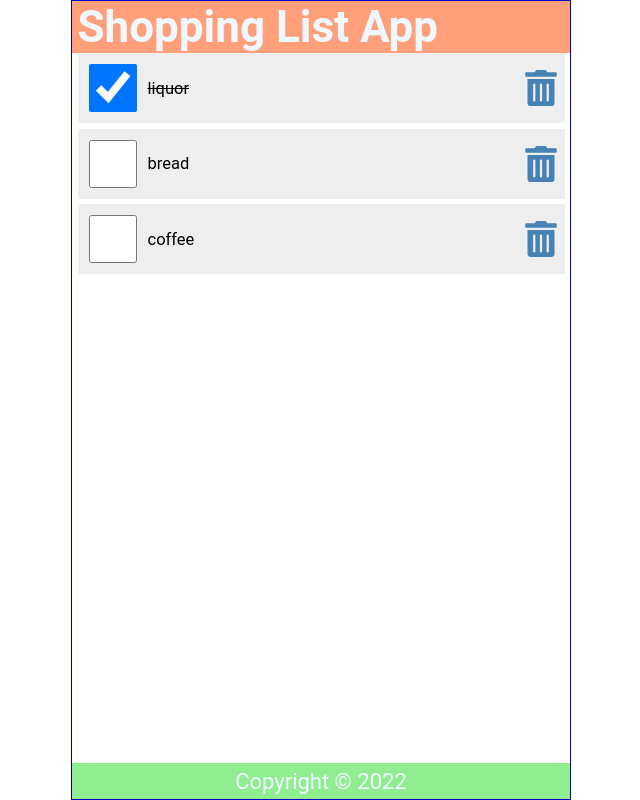
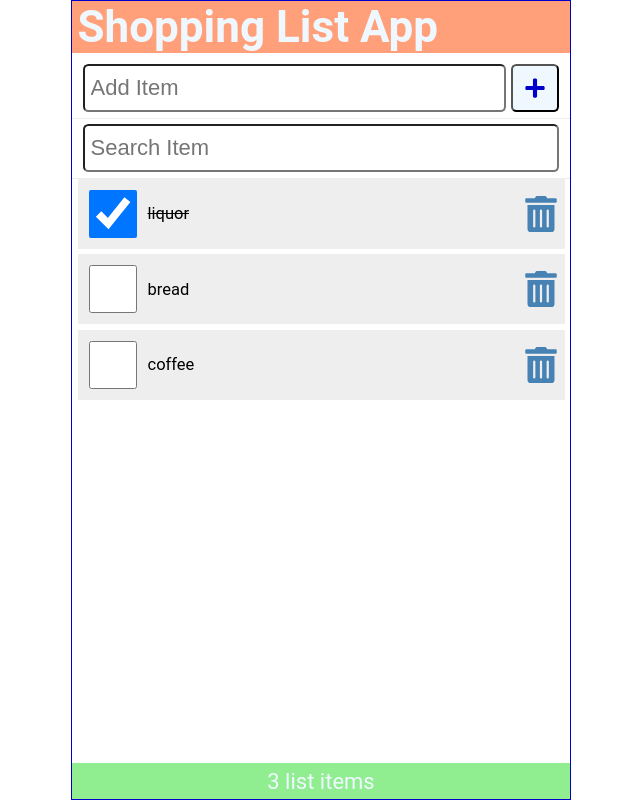
Before and after one commit to TranVinh-ds/shopping-list-app, a React (Create React App) app: page / in a window 1280 px wide. Shown: the whole page, without its empty margins (319-959 px from the left). Built offline with nearby package versions, Linux system fonts and the light colour scheme.

Commit message:
create add item and search item inputs

```diff
--- a/src/App.js
+++ b/src/App.js
@@ -1,4 +1,6 @@
 import Header from './components/Header';
+import AddItem from './components/AddItem';
+import SearchItem from './components/SearchItem';
 import Content from './components/Content';
 import Footer from './components/Footer';
 import { useState } from 'react';
@@ -21,6 +23,8 @@ function App() {
       item: 'coffee',
     },
   ]);
+  const [search, setSearch] = useState('');
+  const [newItem, setNewItem] = useState('');
 
   const handleClickCheck = (id) => {
     const listItems = items.map((item) =>
@@ -33,15 +37,34 @@ function App() {
     const listItems = items.filter((item) => item.id !== id);
     setItems(listItems);
   };
+
+  const handleSubmit = (e) => {
+    e.preventDefault();
+    const itemObj = {
+      id: items.length ? items[items.length - 1].id + 1 : 1,
+      checked: false,
+      item: newItem,
+    };
+    setItems(items.concat(itemObj));
+    setNewItem('');
+  };
   return (
     <div className="App">
       <Header title="Shopping List App" />
+      <AddItem
+        handleSubmit={handleSubmit}
+        newItem={newItem}
+        setNewItem={setNewItem}
+      />
+      <SearchItem search={search} setSearch={setSearch} />
       <Content
-        items={items}
+        items={items.filter((item) =>
+          item.item.toLowerCase().includes(search.toLowerCase())
+        )}
         handleClickCheck={handleClickCheck}
         handleClickDelete={handleClickDelete}
       />
-      <Footer />
+      <Footer length={items.length} />
     </div>
   );
 }
--- /dev/null
+++ b/src/components/AddItem.js
@@ -0,0 +1,27 @@
+import React from 'react';
+import { FaPlus } from 'react-icons/fa';
+import { useRef } from 'react';
+
+const AddItem = ({ handleSubmit, newItem, setNewItem }) => {
+  const inputRef = useRef();
+  return (
+    <form className="addForm" onSubmit={handleSubmit}>
+      <label htmlFor="addItem">Add Item</label>
+      <input
+        autoFocus
+        ref={inputRef}
+        id="addItem"
+        type="text"
+        placeholder="Add Item"
+        required
+        value={newItem}
+        onChange={(e) => setNewItem(e.target.value)}
+      />
+      <button>
+        <FaPlus onClick={() => inputRef.current.focus()} />
+      </button>
+    </form>
+  );
+};
+
+export default AddItem;
--- a/src/components/Footer.js
+++ b/src/components/Footer.js
@@ -1,10 +1,11 @@
 import React from 'react';
 
-const Footer = () => {
-  const day = new Date();
+const Footer = ({ length }) => {
   return (
     <footer>
-      <p>Copyright &copy; {day.getFullYear()}</p>
+      <p>
+        {length} list {length === 1 ? 'item' : 'items'}{' '}
+      </p>
     </footer>
   );
 };
--- /dev/null
+++ b/src/components/SearchItem.js
@@ -0,0 +1,19 @@
+import React from 'react';
+
+const SearchItem = ({ search, setSearch }) => {
+  return (
+    <form className="searchForm" onSubmit={(e) => e.preventDefault()}>
+      <label htmlFor="searchItem">Search Item</label>
+      <input
+        id="searchItem"
+        type="text"
+        role="searchbox"
+        placeholder="Search Item"
+        value={search}
+        onChange={(e) => setSearch(e.target.value)}
+      />
+    </form>
+  );
+};
+
+export default SearchItem;
```
